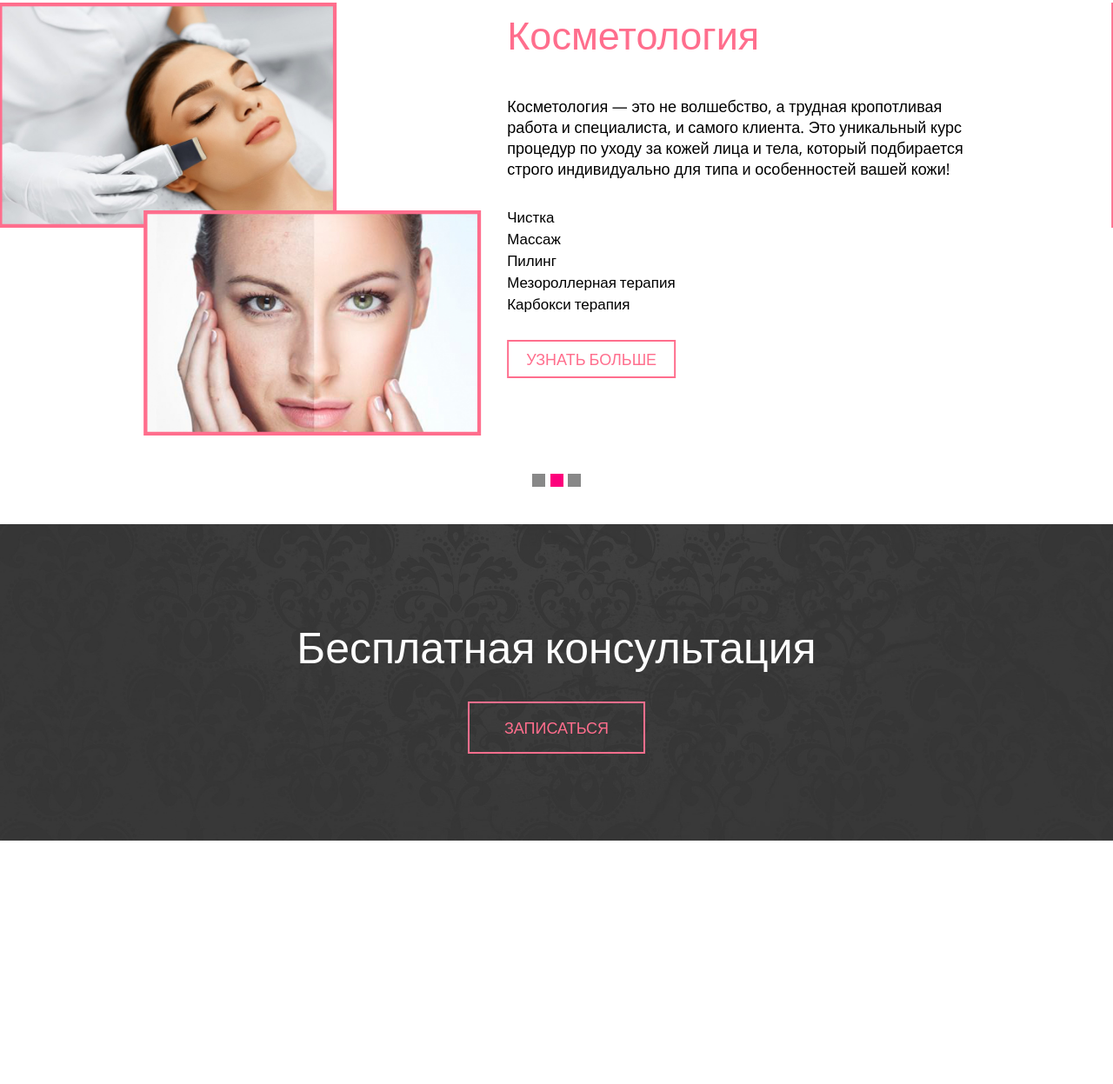
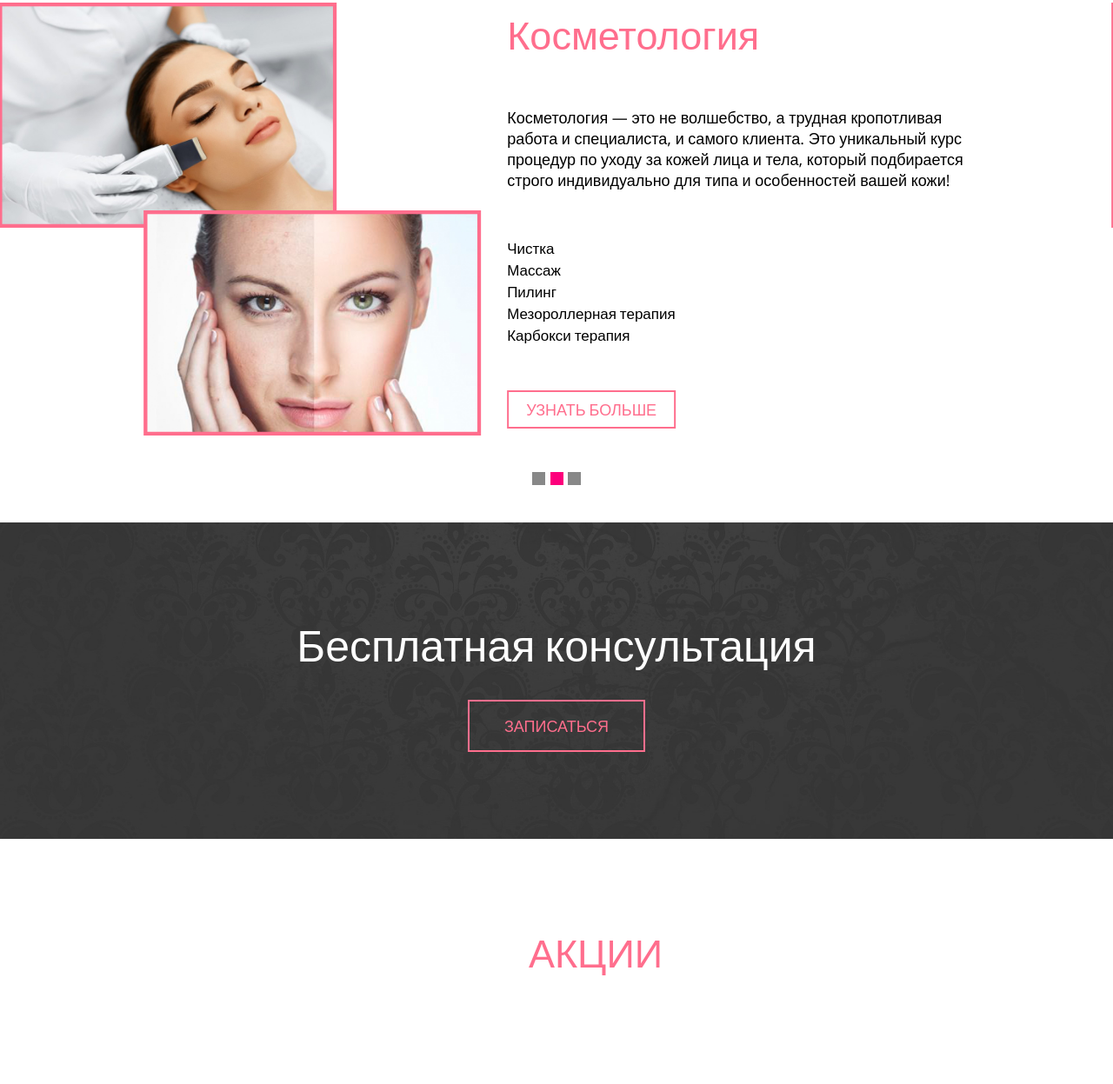
Before and after one commit to Lialichev/cosmetologist-site, a website: page app/index.html in a window 1280 px wide. Shown: the part 323-1570 px from the top of the page at 87% size. Before the commit the page ends 1290 px from the top, so only its background shows below. Drawn offline with nearby package versions, Linux system fonts and the light colour scheme.

Commit message:
add shares section

```diff
--- a/app/index.html
+++ b/app/index.html
@@ -158,7 +158,8 @@
                                         <p>Восковая эпиляция – метод по удалению нежелательных волос на теле, путем
                                             нанесения на кожу теплого или горячего воска, в зависимости от зоны
                                             проведения процедуры.<br> Шугаринг - это способ депиляции, выполняемый с
-                                            помощью густой сахарной пасты. Пасту распределяют по обрабатываемому участку
+                                            помощью густой сахарной пасты. Пасту распределяют по обрабатываемому
+                                            участку
                                             кожи и удаляют вместе с волосками.
                                         </p>
                                         <ul>
@@ -190,7 +191,8 @@
                                             <a href="#">Коррекция бровей</a>
                                         </div>
                                         <p>При помощи ножничек и пинцета аккуратно придается форма бровям, которая
-                                            подчеркнет твою природную красоту. После корректировки подберем идеальный
+                                            подчеркнет твою природную красоту. После корректировки подберем
+                                            идеальный
                                             оттенок для бровей и проводем покраску. Так же входит покраска бровей,
                                             которая сделает взгляд выразительнее и ярким</p>
                                         <ul>
@@ -214,6 +216,30 @@
         </div>
         <button href="#" class="btn active-btn">Записаться</button>
     </section>
+    <section class="shares default-section">
+        <div class="container">
+            <div class="title text-center">
+                <span>Акции</span>
+            </div>
+            <div class="row">
+                <div class="col-md-4">
+                    <div class="img-shares">
+                        <img src="" alt="">
+                    </div>
+                </div>
+                <div class="col-md-4">
+                    <div class="img-shares">
+                        <img src="" alt="">
+                    </div>
+                </div>
+                <div class="col-md-4">
+                    <div class="img-shares">
+                        <img src="" alt="">
+                    </div>
+                </div>
+            </div>
+        </div>
+    </section>
 </main>
 <!-- HEADER END -->
 <!-- jQuery -->
--- a/src/scss/_component.scss
+++ b/src/scss/_component.scss
@@ -7,7 +7,7 @@
   font-family: 'Oswald', sans-serif;
   background-color: transparent;
 
-  &.default-btn{
+  &.default-btn {
     padding: 7px 20px;
     color: $colorBtn;
   }
@@ -17,7 +17,7 @@
     color: $white;
   }
 
-  &.active-btn{
+  &.active-btn {
     padding: 15px 40px;
     color: $colorBtn;
   }
@@ -125,6 +125,7 @@
 //main
 .sale {
   padding: 100px 0;
+
   .carousel-inner {
 
     .carousel-caption {
@@ -132,39 +133,40 @@
       text-align: left;
       padding: 0;
       text-shadow: none;
-        height: 500px;
 
-        .carousel-img-bottom{
+      .carousel-img-bottom {
         margin-top: -20px;
       }
 
-        img{
+      img {
         width: 70%;
       }
 
-        .carousel-description{
+      .carousel-description {
+        display: flex;
+        flex-wrap: wrap;
+        flex-direction: column;
+        justify-content: space-between;
+        align-content: space-between;
+        min-height: 490px;
+        align-items: flex-start;
 
-          .title-carousel{
-            a{
+        .title-carousel {
+          a {
             font-size: 45px;
             color: $pink;
           }
         }
-          p{
+        p {
           color: #000;
-            margin-top: 40px;
-            font-family:'Open Sans', sans-serif;
+          font-family: 'Open Sans', sans-serif;
           font-size: 18px;
         }
-          ul{
-            margin-top: 30px;
-            li{
+        ul {
+          li {
             color: #000;
             font-size: 17px;
           }
-          }
-          .btn{
-            margin-top: 30px;
         }
       }
     }
@@ -188,16 +190,16 @@
   }
 }
 
-.free-consultation{
+.free-consultation {
   background: fixed url(../img/bottom-header.jpg) no-repeat center / cover;
   padding: 100px 0;
 
-  .title-consultation{
-    p{
+  .title-consultation {
+    p {
       font-size: 50px;
     }
   }
-  button{
+  button {
     margin-top: 30px;
   }
 }
--- a/src/scss/_default-classes.scss
+++ b/src/scss/_default-classes.scss
@@ -28,6 +28,13 @@
   text-transform: uppercase;
 }
 
+.title{
+  font-size: 45px;
+  font-family:'Open Sans', sans-serif;
+  color: $pink;
+  text-transform: uppercase;
+}
+
 //border-radius
 .first-ch-border{
   border-radius: 0 0 0 30px;
@@ -36,3 +43,8 @@
 .last-ch-border{
   border-radius: 0 30px 0 0;
 }
+
+//section
+.default-section{
+  padding: 100px;
+}
```
Also changed, not shown: app/css/button.css (deleted), app/css/style.css. Lines whose indentation alone changed are shown as unchanged.
